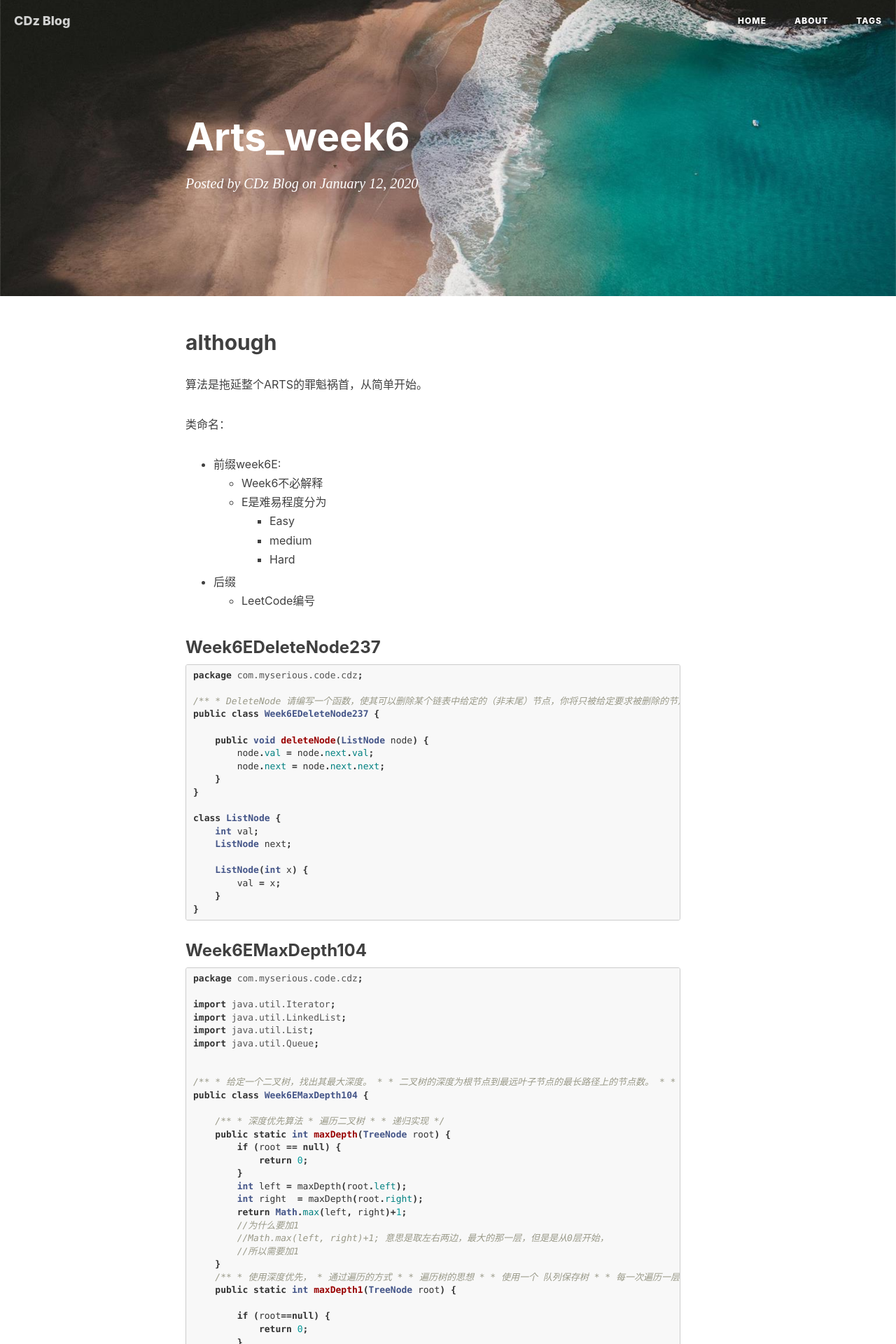
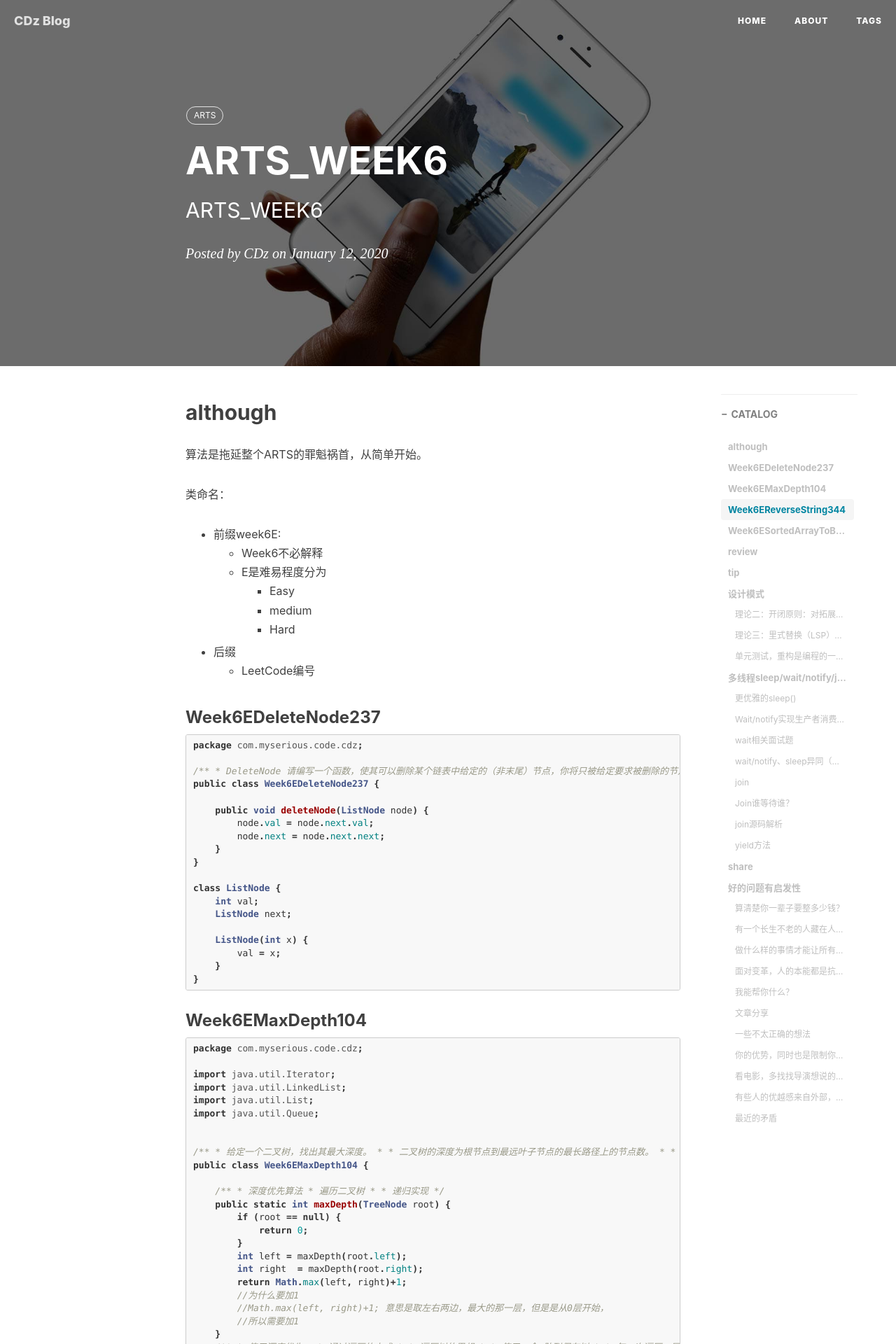
Before and after one commit to CDz1129/CDz1129.github.io, a Jekyll site: the page built from _posts/2020-01-12-ARTS_WEEK6.md, in a window 1280 px wide. Shown: the top 1920 px of the page at 70% size. Built offline with Jekyll 4.4.1, drawn with Linux system fonts in a browser that asks for light colours; nearby versions of some CDN libraries; our own code applies the rules of GitHub Pages for plain Markdown files; comment, search, counter and statistics services are not loaded.

Commit message:
Update 2020-01-12-ARTS_WEEK6.md

```diff
--- a/_posts/2020-01-12-ARTS_WEEK6.md
+++ b/_posts/2020-01-12-ARTS_WEEK6.md
@@ -1,3 +1,14 @@
+---
+layout:     post
+title:      ARTS_WEEK6
+subtitle:   ARTS_WEEK6
+date:       2020-01-12
+author:     CDz
+header-img: img/post-bg-ios9-web.jpg
+catalog: true
+tags:
+    - ARTS
+---
 
 ## although
 
```
